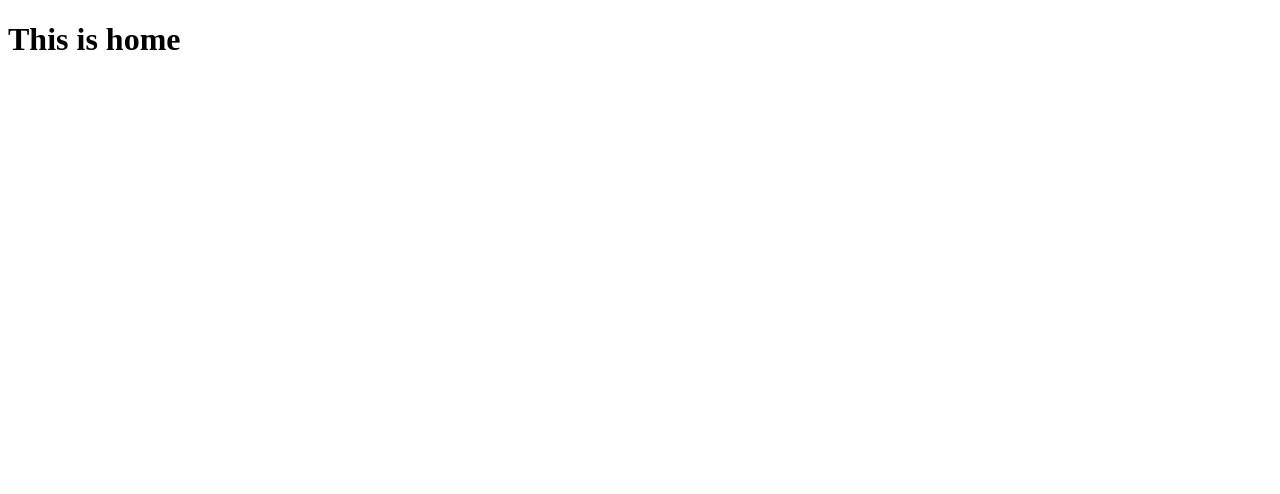
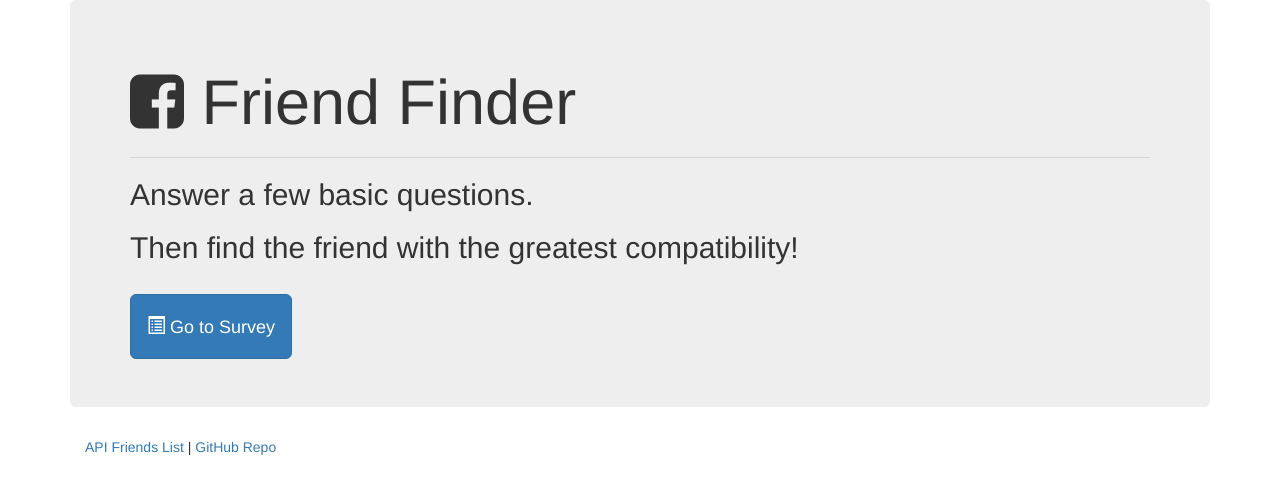
Before and after one commit to jcqlng/Friend-Finder, a website: page app/public/home.html in a window 1280 px wide. Drawn offline with nearby package versions, Linux system fonts and the light colour scheme.

Commit message:
Updated home page look with bootstrap

```diff
--- a/app/public/home.html
+++ b/app/public/home.html
@@ -1,11 +1,42 @@
+<!-- Layout taken from https://friend-finder-fsf.herokuapp.com/ -->
+
 <!DOCTYPE html>
 <html lang="en">
 <head>
     <meta charset="UTF-8">
     <meta name="viewport" content="width=device-width, initial-scale=1.0">
-    <title>Home</title>
+    <title>Friend Finder</title>
+
+    <!-- Latest compiled and minified CSS & JS -->
+    <link rel="stylesheet" href="https://maxcdn.bootstrapcdn.com/bootstrap/3.3.6/css/bootstrap.min.css">
+    <script src="https://code.jquery.com/jquery.js"></script>
+    <script src="https://maxcdn.bootstrapcdn.com/bootstrap/3.3.6/js/bootstrap.min.js"></script>
+
+    <!-- Font Awesome Glyphicons -->
+    <link rel="stylesheet" href="https://maxcdn.bootstrapcdn.com/font-awesome/4.6.1/css/font-awesome.min.css">
 </head>
 <body>
-    <h1>This is home</h1>
+    <div class="container">
+
+        <div class="jumbotron">
+          <h1><i class="fa fa-facebook-square" aria-hidden="true"></i> Friend Finder</h1>
+          <hr>
+          <h2>Answer a few basic questions. </h2>
+          <h2>Then find the friend with the greatest compatibility!</h2>
+          <br>
+
+          <div>
+            <a href="/survey"><button type="button" class="btn btn-lg btn-primary"><h4><span class="glyphicon glyphicon-list-alt"></span> Go to Survey</h4></button></a>
+          </div>
+
+        </div>
+
+        <footer class="footer">
+          <div class="container">
+            <p><a href="/api/friends">API Friends List</a> | <a href="https://github.com/jcqlng/FriendFinder">GitHub Repo</a></p>
+          </div>
+        </footer>
+    </div>
+
 </body>
 </html>
```
